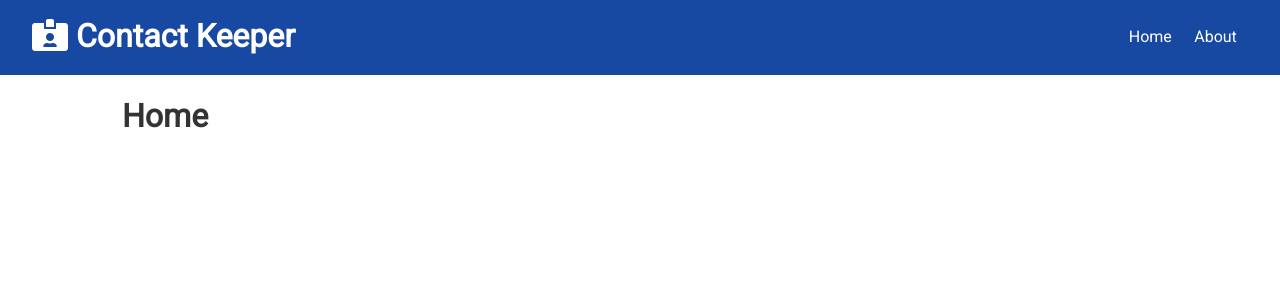
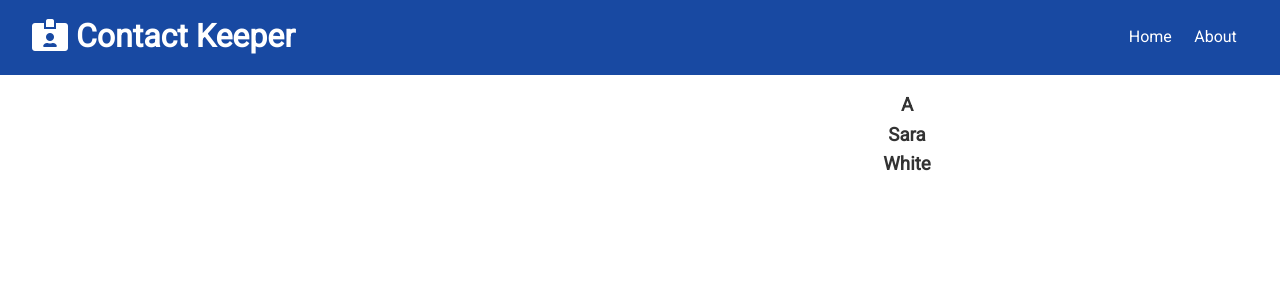
Before and after one commit to TariqSadat/Contact-Kepper, a React (Create React App) app in the folder client/: page / in a window 1280 px wide. Shown: the top 300 px of the page. Built offline with nearby package versions, Linux system fonts and the light colour scheme.

Commit message:
implement Context

```diff
--- a/client/src/App.js
+++ b/client/src/App.js
@@ -3,10 +3,12 @@
 import Home from './components/pages/Home';
 import About from './components/pages/About';
 import Navbar from './components/layout/Navbar';
+import ContactState from './context/contact/ContactState';
 import './App.css';
 
 const App= () => {
   return(
+    <ContactState>
       <Router>
         <Fragment>
           <Navbar/>
@@ -18,6 +20,7 @@
           </div>
         </Fragment>
       </Router>
+    </ContactState>
   )}
 
 export default App;
--- /dev/null
+++ b/client/src/components/contacts/Contacts.js
@@ -0,0 +1,15 @@
+import React, { useContext, Fragment } from 'react';
+import ContactContext from '../../context/contact/ContactContext';
+
+const Contacts = () => {
+  const contactContext = useContext(ContactContext);
+
+  const { contacts } = contactContext;
+  return (
+    <Fragment>
+      { contacts.map(contact => (<h3>{ contact.name }</h3>))}
+    </Fragment>
+  )
+}
+
+export default Contacts;
--- a/client/src/components/pages/Home.js
+++ b/client/src/components/pages/Home.js
@@ -1,11 +1,16 @@
-import React from 'react'
+import React from 'react';
+import Contacts from '../contacts/Contacts';
 
 export const Home = () => {
   return (
-    <div>
-      <h1>Home</h1>
+    <div className="grid-2">
+      <div>{ /* Contacts Form */ }</div>
+      <div>
+        <Contacts/>
+      </div>
     </div>
-  )
-}
+
+  );
+};
 
 export default Home;
--- /dev/null
+++ b/client/src/context/contact/ContactContext.js
@@ -0,0 +1,5 @@
+import { createContext } from 'react';
+
+const contactContext = createContext();
+
+export default contactContext;
--- /dev/null
+++ b/client/src/context/contact/ContactState.js
@@ -0,0 +1,73 @@
+import React, { useReducer } from 'react';
+import uuid from 'uuid';
+import ContactContext from './ContactContext';
+import contactReducer from './ContactReducer';
+import {
+  ADD_CONTACT,
+  DELETE_CONTACT,
+  SET_CURRENT,
+  CLEAR_CURRENT,
+  UPDATE_CONTACT,
+  FILTER_CONTACTS,
+  CLEAR_FILTER
+} from '../types';
+
+const ContactState = props =>{
+  const initialState = {
+    contacts: [
+      {
+        id:1,
+        name: 'A',
+        email: 'A@email.com',
+        phone: '1111111',
+        type: 'personal'
+      },
+      {
+        id:2,
+        name: 'Sara',
+        email: 'Sara@email.com',
+        phone: '121121212',
+        type: 'personal'
+      },
+      {
+        id:3,
+        name: 'White',
+        email: 'White@email.com',
+        phone: '8801111',
+        type: 'professional'
+      }
+    ]
+  };
+
+  const [state, dispatch] = useReducer(contactReducer, initialState);
+
+  // ADD_CONTACT
+
+
+  // DELETE_CONTACT
+
+
+  // SET_CURRENT
+
+
+  // CLEAR_CURRENT
+
+
+  // UPDATE_CONTACT
+
+
+  // FILTER_CONTACTS
+
+
+  // CLEAR_FILTER
+
+  return (
+    <ContactContext.Provider value={{
+      contacts: state.contacts
+     }}>
+      { props.children }
+    </ContactContext.Provider>
+  )
+};
+
+export default ContactState;
--- /dev/null
+++ b/client/src/context/types.js
@@ -0,0 +1,9 @@
+export const ADD_CONTACT = 'ADD_CONTACT';
+export const DELETE_CONTACT = 'DELETE_CONTACT';
+export const SET_CURRENT = 'SET_CURRENT';
+export const CLEAR_CURRENT = 'CLEAR_CURRENT';
+export const UPDATE_CONTACT = 'UPDATE_CONTACT';
+export const FILTER_CONTACTS = 'FILTER_CONTACTS';
+export const CLEAR_FILTER = 'CLEAR_FILTER';
+export const SET_ALERT = 'SET_ALERT';
+export const REMOVE_ALERT = 'REMOVE_ALERT';
```
Also changed, not shown: client/src/components/contacts/ContactItem.js (added), client/src/context/contact/ContactReducer.js (added). Lines whose indentation alone changed are shown as unchanged.
